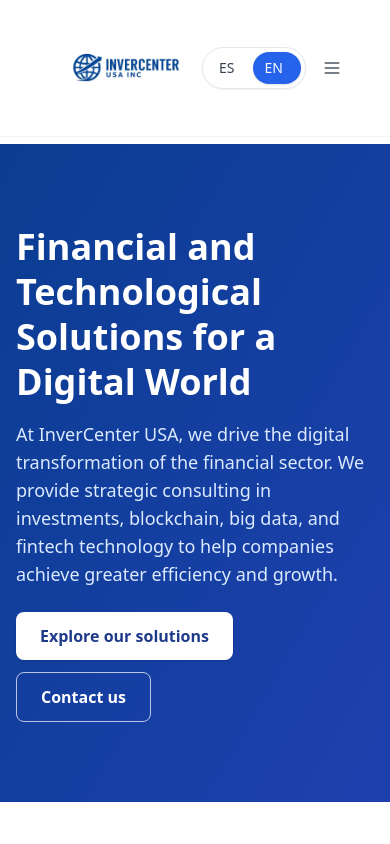
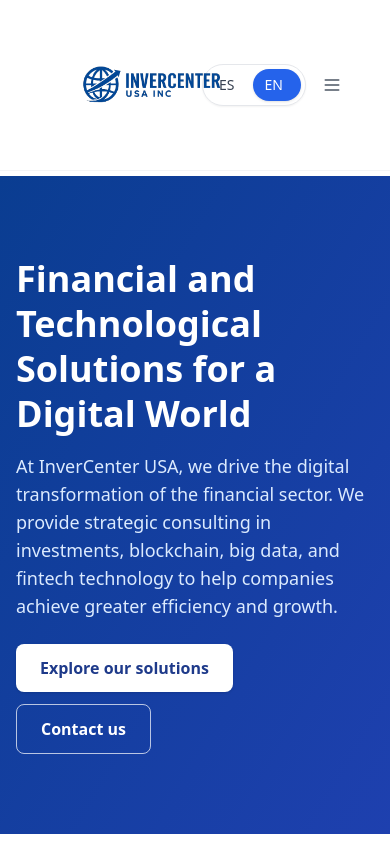
Before and after one commit to Ubeto24/invercenter-site, a React (Vite) app: page / in a window 390 px wide. Shown: the top 844 px of the page. Built offline with nearby package versions, Linux system fonts and the light colour scheme.

Commit message:
style(header): +30% logo size across breakpoints; adjust main padding to match

```diff
--- a/src/App.jsx
+++ b/src/App.jsx
@@ -23,7 +23,7 @@ export default function App() {
         Skip to content
       </a>
       <Header />
-      <main id="content" className="flex-1 pt-36 sm:pt-28 md:pt-24">
+      <main id="content" className="flex-1 pt-[11rem] sm:pt-[8.5rem] md:pt-[9.5rem] lg:pt-[11rem] xl:pt-[12rem]">
         <Routes>
           <Route path="/" element={<Home />} />
           <Route path="/services" element={<Services />} />
--- a/src/components/Header.jsx
+++ b/src/components/Header.jsx
@@ -29,7 +29,7 @@ export default function Header() {
                   <img
                     src={logo}
                     alt={t('brand.name')}
-                    className="h-28 sm:h-20 md:h-24 lg:h-28 xl:h-32 w-auto shrink-0 opacity-0 animate-fadeInScale transition-all duration-300 ease-in-out hover:opacity-90"
+                    className="h-[9.1rem] sm:h-[6.5rem] md:h-[7.8rem] lg:h-[9.1rem] xl:h-[10.4rem] w-auto shrink-0 opacity-0 animate-fadeInScale transition-all duration-300 ease-in-out hover:opacity-90"
                     loading="eager"
                     decoding="async"
                   />
```
